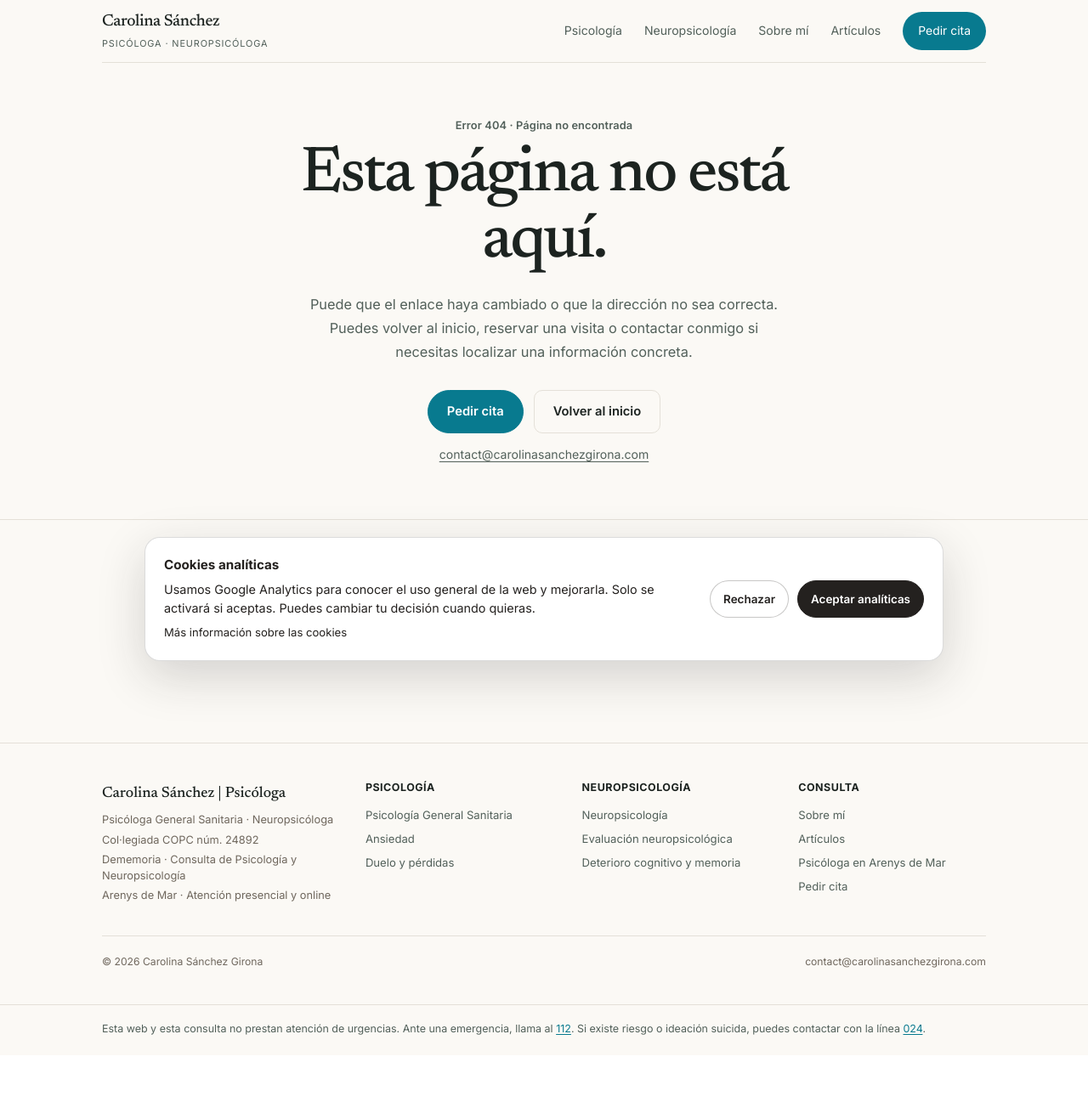
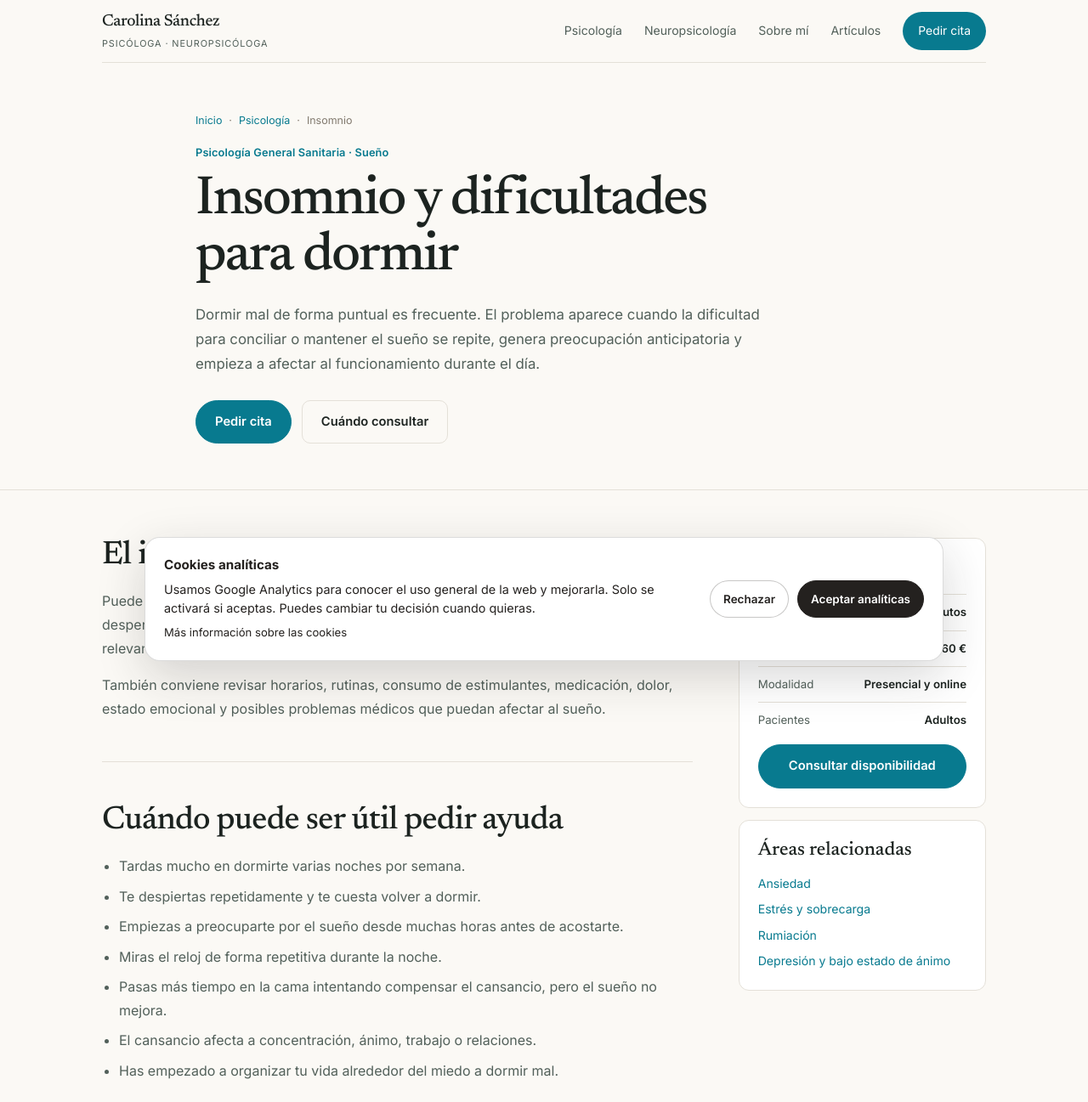
Before and after one commit to carolinasanchezgirona/Portfolio-Carolina, a Next.js app: page /insomnio-y-dificultades-para-dormir in a window 1280 px wide. Before the commit this address had no page. Shown: the top 1297 px of the page at 85% size. Before the commit the page ends 1242 px from the top, so only its background shows below. Built offline with nearby package versions, Linux system fonts and the light colour scheme.

Commit message:
SEO: add insomnia and sleep difficulties page

```diff
--- /dev/null
+++ b/app/insomnio-y-dificultades-para-dormir/page.tsx
@@ -0,0 +1,58 @@
+import type { Metadata } from "next";
+import "../seo-pages.css";
+
+export const metadata: Metadata = {
+  title: "Insomnio y dificultades para dormir | Psicóloga en Arenys de Mar",
+  description: "Atención psicológica para insomnio, dificultad para conciliar o mantener el sueño y preocupación por no dormir. Consulta en Arenys de Mar y online.",
+  alternates: { canonical: "/insomnio-y-dificultades-para-dormir/" },
+  openGraph: {
+    title: "Insomnio y dificultades para dormir | Carolina Sánchez Girona",
+    description: "Psicología sanitaria para trabajar hábitos de sueño, activación, preocupación nocturna y factores que mantienen el insomnio.",
+    url: "https://carolinasanchezgirona.com/insomnio-y-dificultades-para-dormir/",
+  },
+};
+
+const serviceSchema = {
+  "@context": "https://schema.org",
+  "@type": "Service",
+  name: "Psicología para insomnio y dificultades para dormir",
+  provider: { "@type": "Person", name: "Carolina Sánchez Girona", jobTitle: "Psicóloga General Sanitaria", url: "https://carolinasanchezgirona.com" },
+  areaServed: ["Arenys de Mar", "Maresme", "Barcelona", "España"],
+  serviceType: "Intervención psicológica en insomnio y dificultades de sueño",
+  url: "https://carolinasanchezgirona.com/insomnio-y-dificultades-para-dormir/",
+};
+
+export default function InsomniaPage() {
+  return (
+    <main className="editorial-site">
+      <header className="site-header">
+        <a className="brand" href="/" aria-label="Carolina Sánchez, inicio"><span className="brand-name">Carolina Sánchez</span><span className="brand-sub">Psicóloga · Neuropsicóloga</span></a>
+        <nav className="nav" aria-label="Navegación principal"><a href="/psicologia/">Psicología</a><a href="/ansiedad/">Ansiedad</a><a className="nav-cta" href="/cita/">Pedir cita</a></nav>
+      </header>
+      <section className="seo-hero"><div className="editorial-wrap seo-hero-inner">
+        <p className="seo-breadcrumbs"><a href="/">Inicio</a><span>·</span><a href="/psicologia/">Psicología</a><span>·</span><span>Insomnio</span></p>
+        <p className="editorial-eyebrow">Psicología General Sanitaria · Sueño</p>
+        <h1>Insomnio y dificultades para dormir</h1>
+        <p className="seo-lead">Dormir mal de forma puntual es frecuente. El problema aparece cuando la dificultad para conciliar o mantener el sueño se repite, genera preocupación anticipatoria y empieza a afectar al funcionamiento durante el día.</p>
+        <div className="seo-actions"><a className="editorial-btn editorial-btn-primary" href="/cita/">Pedir cita</a><a className="editorial-btn editorial-btn-secondary" href="#cuando-consultar">Cuándo consultar</a></div>
+      </div></section>
+      <div className="editorial-wrap seo-layout">
+        <article className="seo-copy">
+          <section><h2>El insomnio no es solo dormir pocas horas</h2><p>Puede presentarse como dificultad para quedarse dormido, despertares frecuentes, despertar demasiado pronto o sensación de sueño poco reparador. Para valorar su relevancia clínica importa la frecuencia, la duración y la repercusión durante el día.</p><p>También conviene revisar horarios, rutinas, consumo de estimulantes, medicación, dolor, estado emocional y posibles problemas médicos que puedan afectar al sueño.</p></section>
+          <section id="cuando-consultar"><h2>Cuándo puede ser útil pedir ayuda</h2><ul><li>Tardas mucho en dormirte varias noches por semana.</li><li>Te despiertas repetidamente y te cuesta volver a dormir.</li><li>Empiezas a preocuparte por el sueño desde muchas horas antes de acostarte.</li><li>Miras el reloj de forma repetitiva durante la noche.</li><li>Pasas más tiempo en la cama intentando compensar el cansancio, pero el sueño no mejora.</li><li>El cansancio afecta a concentración, ánimo, trabajo o relaciones.</li><li>Has empezado a organizar tu vida alrededor del miedo a dormir mal.</li></ul></section>
+          <section><h2>Qué puede mantener el problema</h2><h3>Preocupación por no dormir</h3><p>Cuanto más importante se vuelve conseguir dormir, más fácil es que aparezca activación y vigilancia sobre cualquier señal de insomnio.</p><h3>Pasar demasiado tiempo en la cama</h3><p>Intentar compensar una mala noche acostándose antes o permaneciendo más tiempo en la cama puede debilitar la asociación entre cama y sueño.</p><h3>Horarios irregulares</h3><p>Cambios frecuentes en la hora de levantarse o dormir pueden dificultar la regulación del ritmo de sueño.</p><h3>Activación mental nocturna</h3><p>Rumiación, planificación y preocupación pueden mantener la mente en modo de resolución de problemas justo cuando se necesita reducir activación.</p></section>
+          <section><h2>Cómo se trabaja en terapia</h2><p>La intervención puede incluir psicoeducación sobre sueño, revisión de hábitos, regularización de horarios, control de estímulos, reducción de conductas que mantienen el problema y trabajo sobre pensamientos de amenaza asociados a no dormir.</p><p>Cuando existe preocupación intensa, también puede ser necesario trabajar tolerancia a una mala noche ocasional y reducir la vigilancia constante del sueño.</p></section>
+          <section><h2>Insomnio, ansiedad y rumiación</h2><p>El sueño puede verse afectado por <a href="/ansiedad/">ansiedad</a>, <a href="/estres-y-sobrecarga/">estrés y sobrecarga</a> o <a href="/rumiacion-y-pensamientos-repetitivos/">rumiación</a>. En esos casos, tratar solo los hábitos nocturnos puede ser insuficiente si durante el día se mantiene un nivel alto de activación.</p></section>
+          <section><h2>Cuándo conviene valoración médica</h2><p>Si existen ronquidos intensos, pausas respiratorias observadas, movimientos anómalos durante el sueño, somnolencia diurna marcada, dolor persistente, síntomas neurológicos o cambios recientes importantes, puede ser necesario complementar la valoración psicológica con una evaluación médica.</p><div className="seo-callout"><strong>Forzar el sueño suele alejarlo.</strong><span>El objetivo es recuperar condiciones que faciliten dormir, no convertir cada noche en una prueba que haya que aprobar.</span></div></section>
+        </article>
+        <aside className="seo-sidebar" aria-label="Información práctica">
+          <div className="seo-card"><h2>Sesión de psicología</h2><ul className="seo-facts"><li><span>Duración</span><strong>60 minutos</strong></li><li><span>Tarifa</span><strong>60 €</strong></li><li><span>Modalidad</span><strong>Presencial y online</strong></li><li><span>Pacientes</span><strong>Adultos</strong></li></ul><a className="editorial-btn editorial-btn-primary" href="/cita/">Consultar disponibilidad</a></div>
+          <div className="seo-card"><h3>Áreas relacionadas</h3><div className="seo-related"><a href="/ansiedad/">Ansiedad</a><a href="/estres-y-sobrecarga/">Estrés y sobrecarga</a><a href="/rumiacion-y-pensamientos-repetitivos/">Rumiación</a><a href="/depresion/">Depresión y bajo estado de ánimo</a></div></div>
+        </aside>
+      </div>
+      <section className="editorial-section seo-authority"><div className="editorial-wrap seo-authority-grid"><div><p className="editorial-section-eyebrow">Profesional responsable</p><h2>Carolina Sánchez Girona</h2><p className="editorial-role">Psicóloga General Sanitaria · Neuropsicóloga</p></div><div className="seo-authority-copy"><p>Trabajo con adultos en ansiedad, sueño, rumiación y sobrecarga desde una formulación clínica individualizada y orientada a objetivos concretos.</p><div className="seo-authority-links"><a href="/sobre-mi/">Conocer mi trayectoria profesional →</a><a href="/psicologia/">Ver Psicología General Sanitaria →</a></div></div></div></section>
+      <footer className="editorial-footer"><div className="editorial-wrap editorial-footer-inner"><div><p className="editorial-footer-brand">Carolina Sánchez | Psicóloga</p><p>Dememoria · Consulta de Psicología y Neuropsicología</p></div><div><p>Arenys de Mar · Atención online</p><p>© 2026 Carolina Sánchez Girona</p></div></div></footer>
+      <script type="application/ld+json" dangerouslySetInnerHTML={{ __html: JSON.stringify(serviceSchema) }} />
+    </main>
+  );
+}
```
